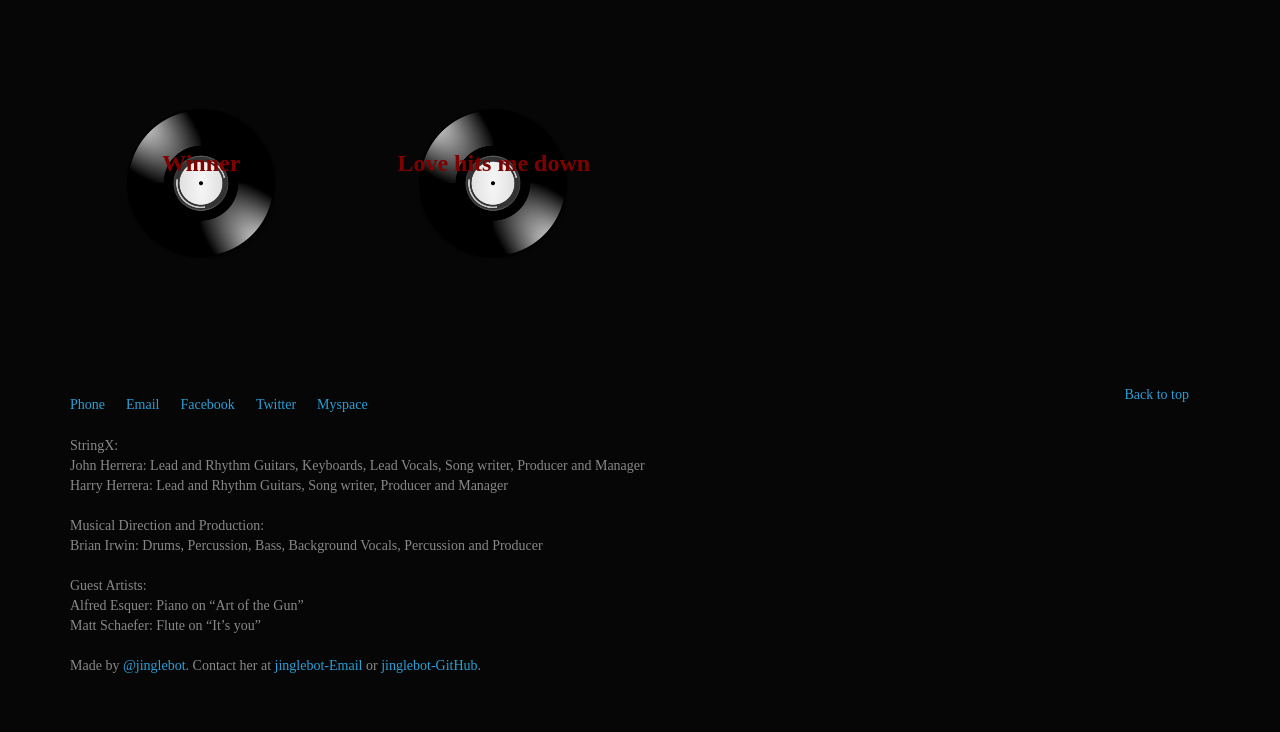
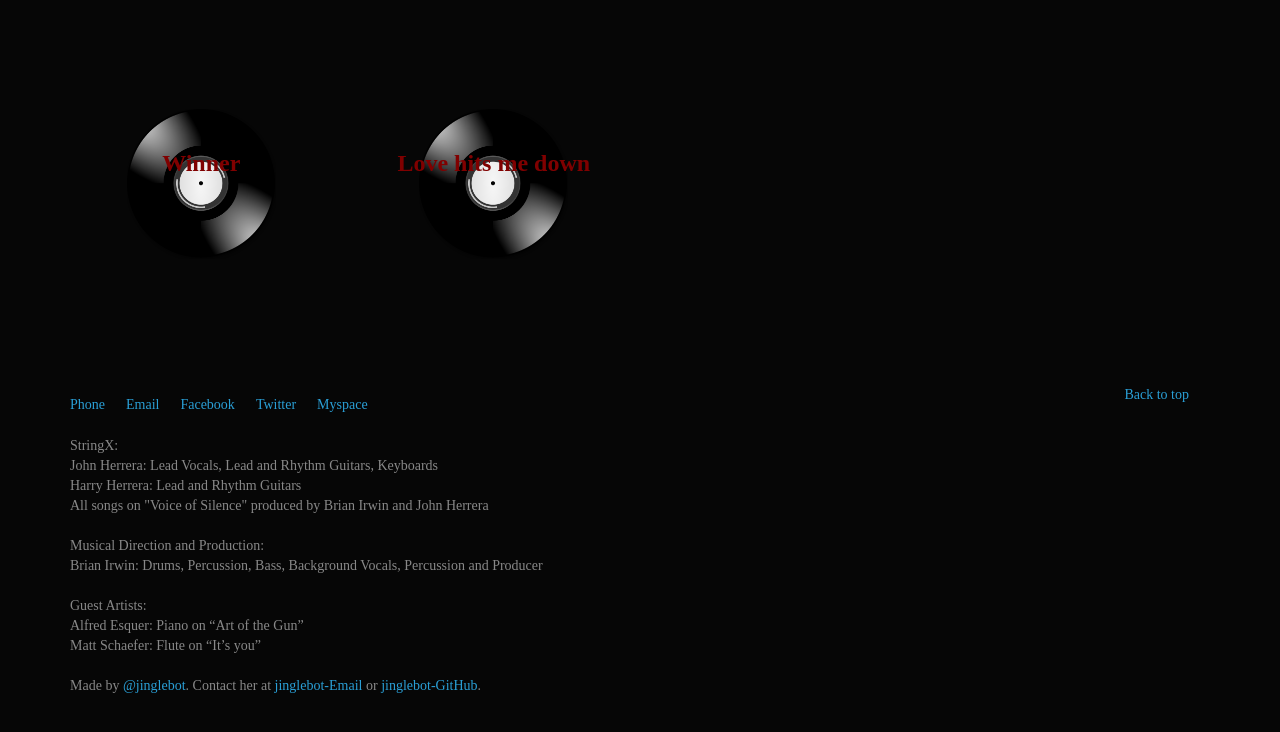
Before and after one commit to jinglebot/Volunteer-Project-2, a website: page index.html in a window 1280 px wide. Shown: the part 1501-2233 px from the top of the page. Drawn offline with nearby package versions, Linux system fonts and the light colour scheme; a web font is replaced by a local one.

Commit message:
Updated front page credits

```diff
--- a/index.html
+++ b/index.html
@@ -156,10 +156,11 @@
 		            <ul class="list-unstyled" data-bind="foreach: contactsArray">
 						<li><a data-bind="text: medium, attr: { 'href': link}"></a></li>
 		            </ul>
-		            <div>
+		                <div>
 			            <p>StringX: </p>
-			            <p>John Herrera: Lead and Rhythm Guitars, Keyboards, Lead Vocals, Song writer, Producer and Manager</p>
-			            <p>Harry Herrera: Lead and Rhythm Guitars, Song writer, Producer and Manager</p>
+			            <p>John Herrera: Lead Vocals, Lead and Rhythm Guitars, Keyboards</p>
+			            <p>Harry Herrera: Lead and Rhythm Guitars</p>
+			            <p>All songs on "Voice of Silence" produced by Brian Irwin and John Herrera</p>
 			        </div>
 			        <br>
 			        <div>
@@ -174,7 +175,7 @@
 			        </div>
 			        <br>
 			        <div>
-			            <p>Made by <a href="https://www.linkedin.com/in/mariacristinasales" rel="nofollow">@jinglebot</a>. Contact her at <a href="mailto:jingle1216@yahoo.com">jinglebot-Email</a> or <a href="https://github.com/jinglebot/" rel="nofollow">jinglebot-GitHub</a>.</p>
+			            <p>Made by <a href="https://www.linkedin.com/in/mariacristinasales-an" rel="nofollow">@jinglebot</a>. Contact her at <a href="mailto:jingle1216@yahoo.com">jinglebot-Email</a> or <a href="https://github.com/jinglebot/" rel="nofollow">jinglebot-GitHub</a>.</p>
 			        </div>
 		 		</div>
 			</div>
```
